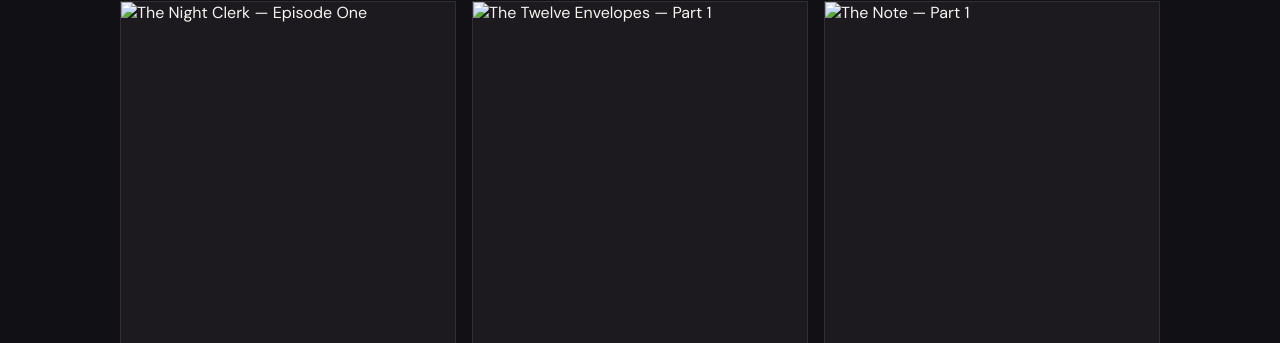
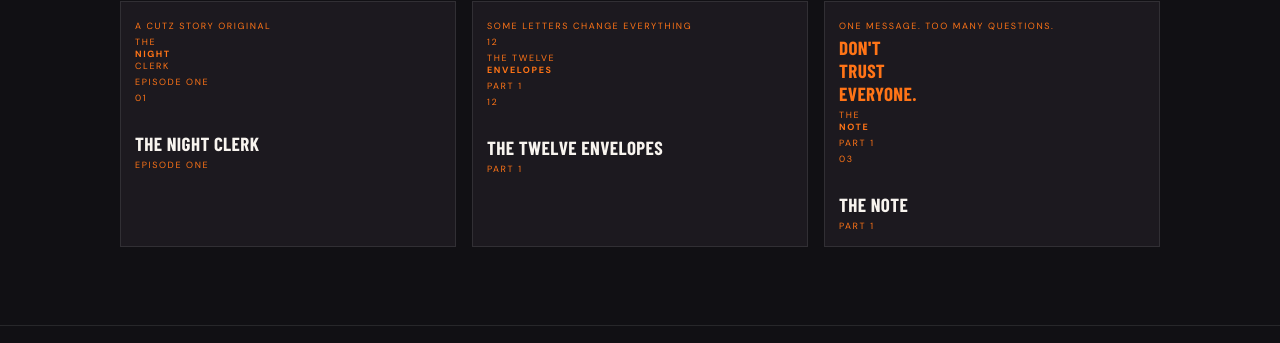
Before and after one commit to crea8or1018/cutzstory, a plain HTML site: page index.html in a window 1280 px wide. Shown: the part 821-1164 px from the top of the page. Drawn offline with nearby package versions, Linux system fonts and the light colour scheme; a web font is replaced by a local one.

Commit message:
Build original CSS story thumbnails into homepage

```diff
--- a/index.html
+++ b/index.html
@@ -30,9 +30,24 @@
   <section class="series">
     <div class="series-heading"><div><div class="eyebrow">FROM OUR STORY WORLD</div><h2>MADE POSSIBLE<br><em>BY IMAGINATION.</em></h2></div><div class="views"><b>100K+</b><span>COMBINED SERIES VIEWS</span></div></div>
     <div class="series-grid">
-      <article class="series-card"><img src="/images/night-clerk.png" alt="The Night Clerk — Episode One"><div><b>THE NIGHT CLERK</b><span>EPISODE ONE</span></div></article>
-      <article class="series-card"><img src="/images/twelve-envelopes.png" alt="The Twelve Envelopes — Part 1"><div><b>THE TWELVE ENVELOPES</b><span>PART 1</span></div></article>
-      <article class="series-card"><img src="/images/the-note.png" alt="The Note — Part 1"><div><b>THE NOTE</b><span>PART 1</span></div></article>
+      <article class="series-card">
+        <div class="thumb thumb-night" role="img" aria-label="Illustrated cinematic hotel lobby at night, The Night Clerk">
+          <span class="thumb-kicker">A CUTZ STORY ORIGINAL</span><span class="moon"></span><span class="hotel-window"></span><span class="desk"></span><span class="clerk"></span><span class="thumb-title">THE<br><strong>NIGHT</strong><br>CLERK</span><span class="thumb-episode">EPISODE ONE</span><span class="thumb-stamp">01</span>
+        </div>
+        <div class="series-caption"><b>THE NIGHT CLERK</b><span>EPISODE ONE</span></div>
+      </article>
+      <article class="series-card">
+        <div class="thumb thumb-envelopes" role="img" aria-label="Illustrated dramatic stack of twelve sealed envelopes, The Twelve Envelopes">
+          <span class="thumb-kicker">SOME LETTERS CHANGE EVERYTHING</span><span class="envelope e-one"></span><span class="envelope e-two"></span><span class="envelope e-three"></span><span class="envelope e-four"></span><span class="envelope e-five"></span><span class="envelope-seal">12</span><span class="thumb-title">THE TWELVE<br><strong>ENVELOPES</strong></span><span class="thumb-episode">PART 1</span><span class="thumb-stamp">12</span>
+        </div>
+        <div class="series-caption"><b>THE TWELVE ENVELOPES</b><span>PART 1</span></div>
+      </article>
+      <article class="series-card">
+        <div class="thumb thumb-note" role="img" aria-label="Illustrated mysterious handwritten note under a warm spotlight, The Note">
+          <span class="thumb-kicker">ONE MESSAGE. TOO MANY QUESTIONS.</span><span class="paper"><i></i><i></i><i></i><i></i><b>DON'T<br>TRUST<br>EVERYONE.</b></span><span class="thumb-title">THE<br><strong>NOTE</strong></span><span class="thumb-episode">PART 1</span><span class="thumb-stamp">03</span>
+        </div>
+        <div class="series-caption"><b>THE NOTE</b><span>PART 1</span></div>
+      </article>
     </div>
   </section>
 </main>
```
